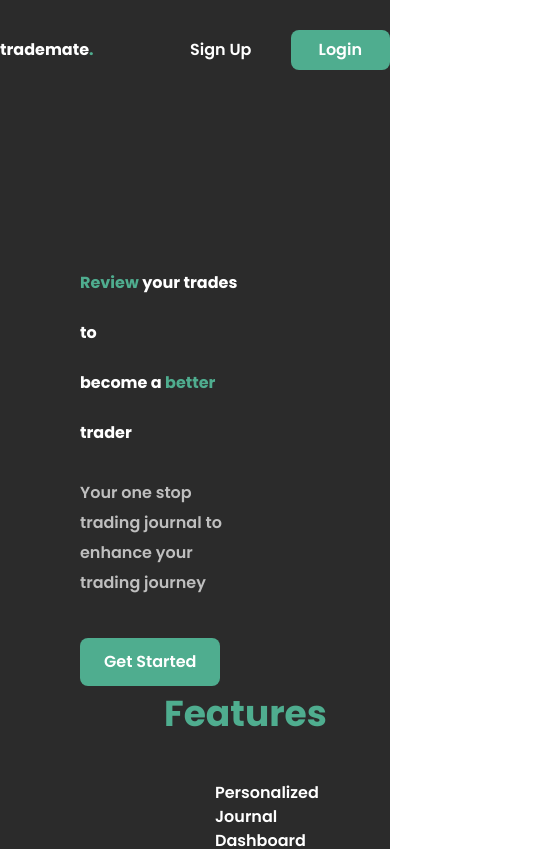
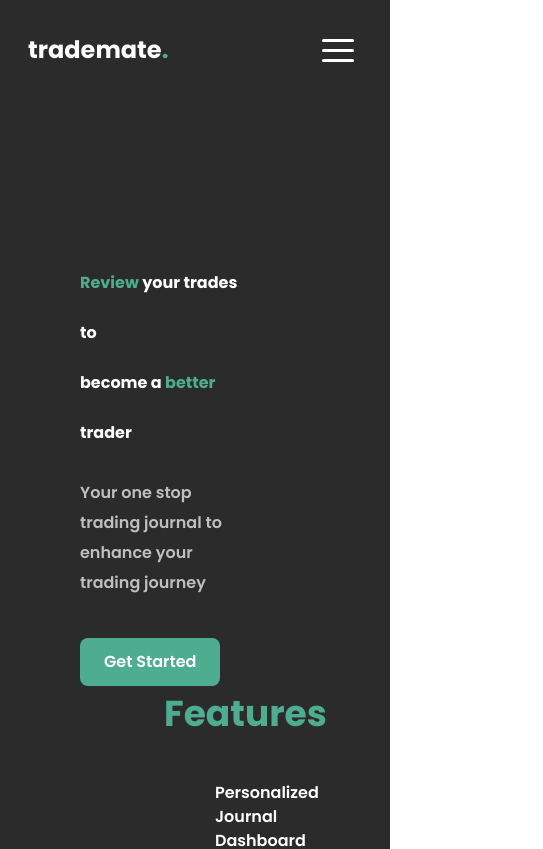
Before and after one commit to teoyi/trademate, a React (Vite) app in the folder client/: page / in a window 390 px wide. Shown: the top 849 px of the page, 543 px wide, since content can reach past the window. Built offline with nearby package versions, Linux system fonts and the light colour scheme.

Commit message:
made mobile navbar, still require integration of menu animations

```diff
--- a/client/package.json
+++ b/client/package.json
@@ -8,6 +8,7 @@
     "preview": "vite preview"
   },
   "dependencies": {
+    "hamburger-react": "^2.5.0",
     "react": "^17.0.2",
     "react-dom": "^17.0.2",
     "react-icons": "^4.3.1",
--- a/client/src/components/Home/comp/Contact.tsx
+++ b/client/src/components/Home/comp/Contact.tsx
@@ -12,7 +12,7 @@
       <p className="text-secondary-text xl:text-[15px] 2xl:text-[17px] mb-20">
         Trademate is a work in progress by <span className='text-accent font-bold'>Luke Teo</span>. Though it is his dream to create more open source projects that benefits someone down the road, it is still difficult for a single man to complete a full-scale application on his own. If you are interested in contibuting to this project, do not hesitate to contact him through the following methods:
       </p>
-      <div className='flex flex-row justify-center items-center'>
+      <div className='flex flex-col md:flex-row justify-center items-center'>
         <a href="https://github.com/teoyi/" target="_blank" className='flex flex-col justify-center items-center hover:scale-105'>
           <i className='text-accent xl:text-[150px] 2xl:text-[200px]'><FaGithubAlt /></i>
           <p className='2xl:text-[24px]'>@teoyi</p>
--- a/client/src/components/Home/comp/Reason.tsx
+++ b/client/src/components/Home/comp/Reason.tsx
@@ -13,7 +13,7 @@
       <p className='text-secondary-text xl:text-[15px] 2xl:text-[17px] mb-10'>
       Trading is hard, even more so if a trader does not remain disciplined during his career. A common advise given by successful traders is to backtest and journal the trades. Not only does it provide evidence of a proof-of-concept for a strategy, but it also allows traders to review their mistakes and refine their edge in the market.
       </p>
-      <div className='h-full w-full mt-5 flex flex-row justify-center items-center'>
+      <div className='h-full w-full mt-5 flex flex-col md:flex-row justify-center items-center'>
         <div className='w-72 h-96 bg-secondary-base mx-6 rounded-lg transition ease-in-out duration-300 hover:scale-105'>
           <div className="w-full flex justify-center items-center h-4/5 mb-6">
             <div className="h-[200px] w-[200px] bg-accent rounded-[50%] flex justify-center items-center">
--- a/client/src/components/Layout/AuthLayout.tsx
+++ b/client/src/components/Layout/AuthLayout.tsx
@@ -5,7 +5,7 @@
   return (
     <div className="App bg-base h-full text-primary-text flex justify-center font-poppins">
       <div className="w-full">
-          <nav className='w-full absolute flex flex-row justify-between items-center h-[100px] px-10 xl:px-10 2xl:px-10'>
+          <nav className='w-full absolute flex flex-row justify-between items-center h-[100px] px-10'>
             <AuthNavbar />
           </nav>
           <main className=''>
--- a/client/src/components/Layout/Layout.tsx
+++ b/client/src/components/Layout/Layout.tsx
@@ -1,18 +1,18 @@
 import { Outlet } from 'react-router-dom';
 import Navbar from '../Nav/Navbar';
+import MobileNavbar from '../Nav/MobileNavbar';
 
 const Layout = () => {
   return (
-    <div className="App bg-base h-full text-primary-text flex justify-center font-poppins">
-      <div className="max-w-[1440px] w-full">
-          <nav className='w-full flex flex-row justify-between items-center h-[100px] xl:px-20 2xl:px-10'>
-            <Navbar />
-          </nav>
-          <main className='px-10'>
-            <Outlet />
-          </main>
-          <footer></footer>
-      </div>
+    <div className="App bg-base h-full text-primary-text flex flex-col justify-center font-poppins m-0">
+      <nav className='sticky top-0 z-50'>
+        <Navbar />
+        <MobileNavbar />
+      </nav>
+      <main className='px-10 max-w-[1440px] w-full'>
+        <Outlet />
+      </main>
+      <footer></footer>
     </div>
   )
 }
--- /dev/null
+++ b/client/src/components/Nav/MobileNavbar.tsx
@@ -0,0 +1,25 @@
+import { Link } from 'react-router-dom'
+import { Twirl as Hamburger } from 'hamburger-react'
+
+const MobileNavbar = () => {
+  return (
+    <div className="md:hidden h-[100px] flex px-7 sm:px-10">
+      <div className="flex flex-row justify-between items-center w-full">
+        <h1 className=" font-bold text-2xl md:text-sm">
+              <Link to="/">
+                  <span>trademate</span>
+                  <span className="text-accent">.</span>
+              </Link>
+          </h1>
+        <Hamburger direction="right" easing="ease-in" rounded />
+      </div>
+      <div className="w-full h-screen absolute bg-black -ml-7 sm:-ml-10 -translate-x-full">
+          <ul><Link to="/">Home</Link></ul>
+          <ul><Link to="/register">Sign Up</Link></ul>
+          <ul><Link to="/login">Login</Link></ul>
+      </div>
+    </div>
+  )
+}
+
+export default MobileNavbar
--- a/client/src/components/Nav/Navbar.tsx
+++ b/client/src/components/Nav/Navbar.tsx
@@ -2,14 +2,14 @@
 
 const Navbar = () => {
   return (
-    <>
-        <h1 className=" font-bold xl:text-[27px]">
+    <div className="hidden md:flex flex-row justify-between items-center h-[100px] px-10">
+        <h1 className=" font-bold text-2xl md:text-sm">
             <Link to="/">
                 <span>trademate</span>
                 <span className="text-accent">.</span>
             </Link>
         </h1>
-        <ul className="flex flex-row justify-between items-center w-[200px] font-semibold">
+        <ul className="flex lg:flex flex-row justify-between items-center w-[200px] font-semibold">
             <li className='transition ease-in-out hover:scale-110 duration-300'>
                 <Link to="/register">Sign Up</Link>
             </li>
@@ -17,7 +17,7 @@
                 <Link to="/login">Login</Link>
             </li>
         </ul>
-    </>
+    </div>
   )
 }
 
```
Also changed, not shown: 1 other file (tests, documents, lock files or other folders).
